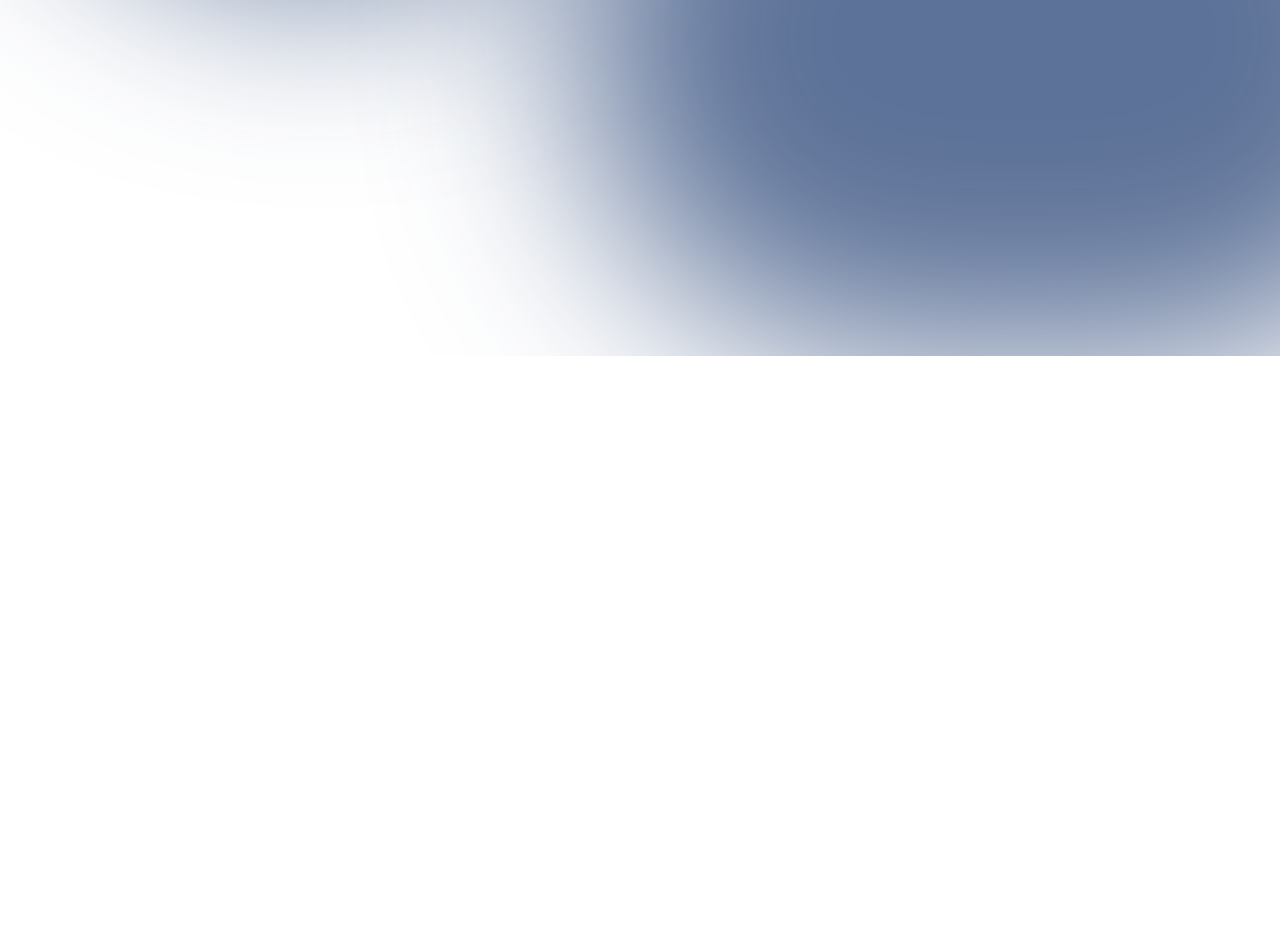
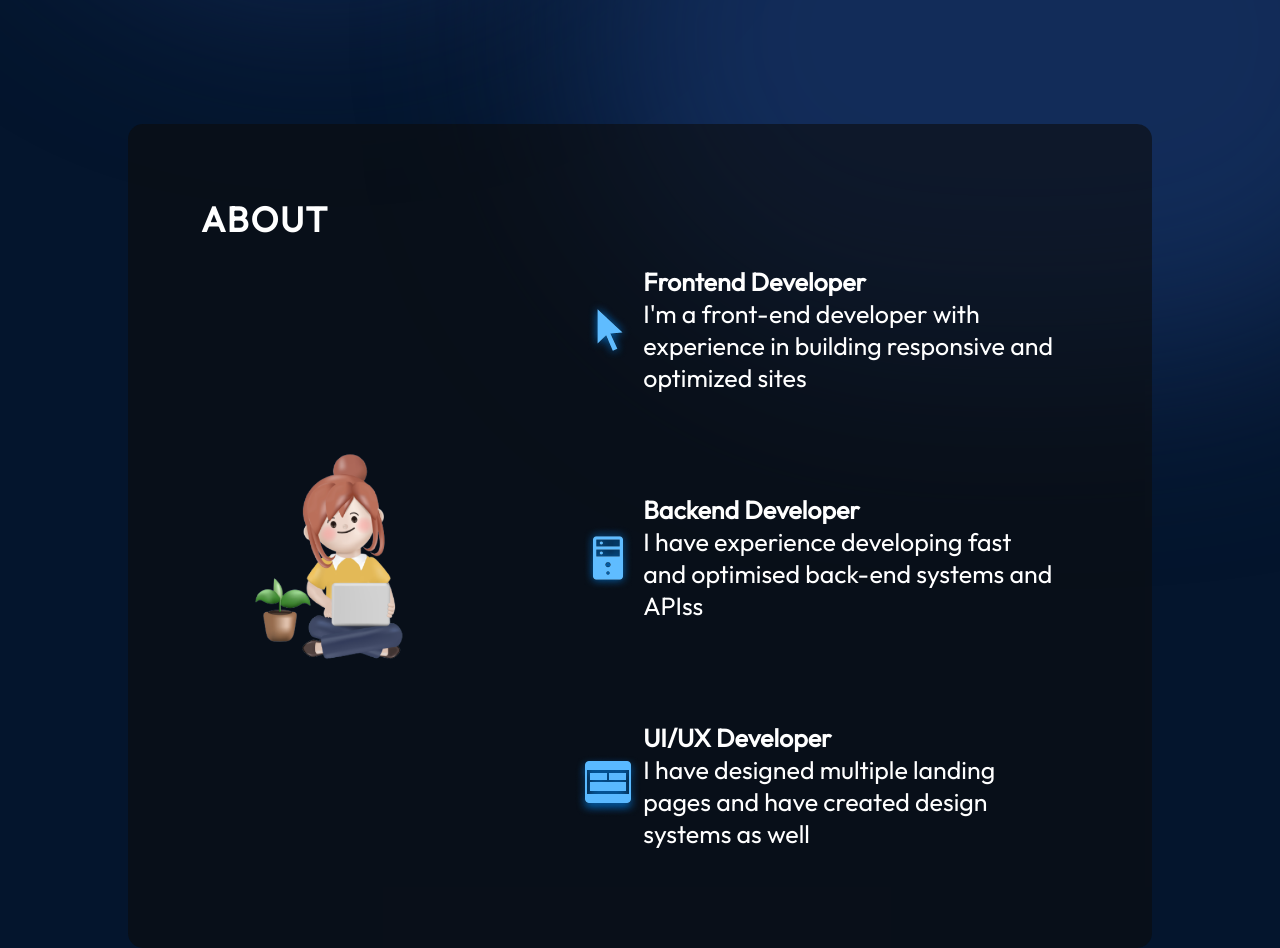
Before and after one commit to A-karkaih/react-portfolio, a React (Vite) app: page / in a window 1280 px wide. Shown: the part 680-1628 px from the top of the page. Before the commit the page ends 1036 px from the top, so only its background shows below. Built offline with nearby package versions, Linux system fonts and the light colour scheme.

Commit message:
The About Section

```diff
--- a/src/App.jsx
+++ b/src/App.jsx
@@ -1,5 +1,6 @@
 
 import styles from './App.module.css';
+import About from './cpmponents/About/About';
 import Hero from './cpmponents/Hero/Hero';
 import Navbar from './cpmponents/Navbar/Navbar';
 
@@ -11,7 +12,7 @@
 
       <Navbar />
       <Hero />
-
+      <About />
     </div>
 
   )
--- /dev/null
+++ b/src/cpmponents/About/About.jsx
@@ -0,0 +1,59 @@
+import React from 'react';
+import { getImageUrl } from '../../utils';
+import styles from '../About/About.module.css';
+
+
+const About = () => {
+  return (
+      <section className={styles.container}>
+
+          <h2 className={styles.title}> About</h2>
+
+          <div className={styles.content}>
+
+              <img className={styles.aboutImage} src={getImageUrl("about/aboutImage.png")} alt="Me setting with a laptop" />
+
+              <ul className={styles.aboutItems}>
+
+                  <li className={styles.aboutItem}>
+                      <img src={getImageUrl("about/cursorIcon.png")} alt="Cursor Icon" />
+                      <div  className={styles.aboutItemText}>
+                          <h3>Frontend Developer</h3>
+                          <p>I'm a front-end developer with experience
+                              in building responsive and optimized sites</p>
+                        </div>
+                  </li>
+
+
+                   <li  className={styles.aboutItem}>
+                      <img src={getImageUrl("about/serverIcon.png")} alt="Server Icon" />
+                      <div  className={styles.aboutItemText}>
+                          <h3>Backend Developer</h3>
+                          <p>I have experience developing fast and
+                              optimised back-end systems and APIss</p>
+                        </div>
+                  </li>
+
+
+                     <li  className={styles.aboutItem}>
+                      <img src={getImageUrl("about/uiIcon.png")} alt="Server Icon" />
+                      <div  className={styles.aboutItemText}>
+                          <h3>UI/UX Developer</h3>
+                          <p>I have designed multiple landing pages and
+                              have created design systems as well</p>
+                        </div>
+                  </li>
+
+
+
+
+
+                </ul>
+          </div>
+
+      </section>
+
+  )
+}
+
+export default About;
--- /dev/null
+++ b/src/cpmponents/About/About.module.css
@@ -0,0 +1,96 @@
+@import '../../vars.css';
+
+.container {
+        position: relative;
+        background-color: rgba(12, 12, 12, 0.6);
+        border-radius: 15px;
+        padding: 73px;
+        margin-top: 129px;
+        z-index: 1;
+        margin-left: 10%;
+        margin-right: 10%;
+}
+
+.title {
+    color: var(--color-text);
+        font-size: 35px;
+        font-weight: 700;
+        letter-spacing: 1.75px;
+        text-transform: uppercase;
+}
+
+.content {
+    display: flex;
+    flex-direction: row;
+    align-items: center;
+
+
+}
+
+.aboutImage {
+    width: 35%;
+
+}
+
+.aboutItems {
+    color: var(--color-text);
+    display: flex;
+    flex-direction: column;
+    gap: 50px;
+}
+
+.aboutItem {
+    display: flex;
+    flex-direction: row;
+    align-items: center;
+    border-radius: 20px;
+    list-style: none;
+    padding: 25px;
+    background-image: linear-gradient(90deg,
+            rgba(165, 215, 232, 0.42) 0%,
+            rgba(255, 255, 255, 0) 100%);
+    background-size: 0 100%;
+    background-repeat: no-repeat;
+    transition: 0.6s;
+}
+
+
+.aboutItem:hover {
+    background-size: 100% 100%;
+}
+
+.aboutItem h3 {
+    font-size: 25px;
+    font-weight: 600;
+}
+
+.aboutItem p {
+    font-size: 25px;
+}
+
+
+@media screen and (max-width: 830px) {
+
+    .container {
+        background-color: transparent;
+        padding-left: 0;
+        padding-right: 0;
+    }
+
+    .content {
+        flex-direction: column;
+    }
+
+    .aboutImage {
+        display: none;
+    }
+
+    .aboutItems {
+        margin-top: 29px;
+    }
+
+    .aboutItem {
+        padding-left: 0;
+        padding-right: 0;
+    }
+}
--- a/src/cpmponents/Hero/Hero.module.css
+++ b/src/cpmponents/Hero/Hero.module.css
@@ -59,7 +59,6 @@
 
     width: 50%;
     z-index: 1;
-
     animation-name: floating;
     animation-duration: 5s ;
     animation-iteration-count: infinite;
```
